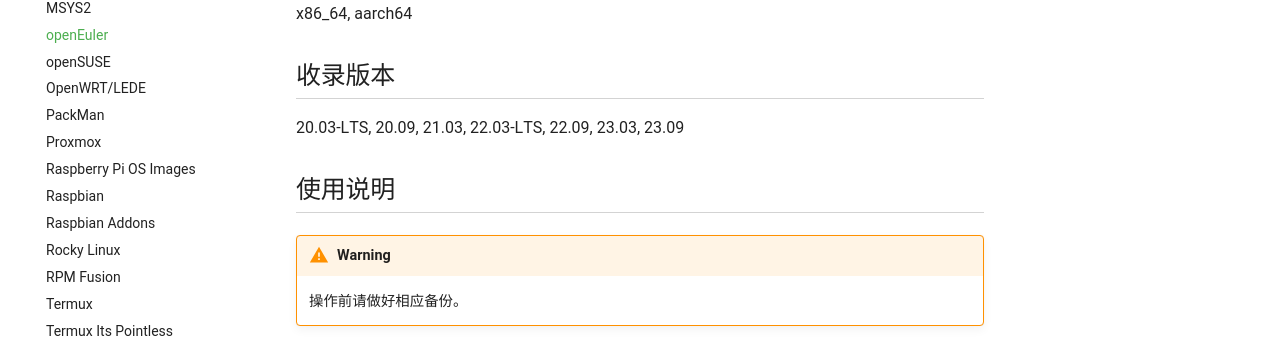
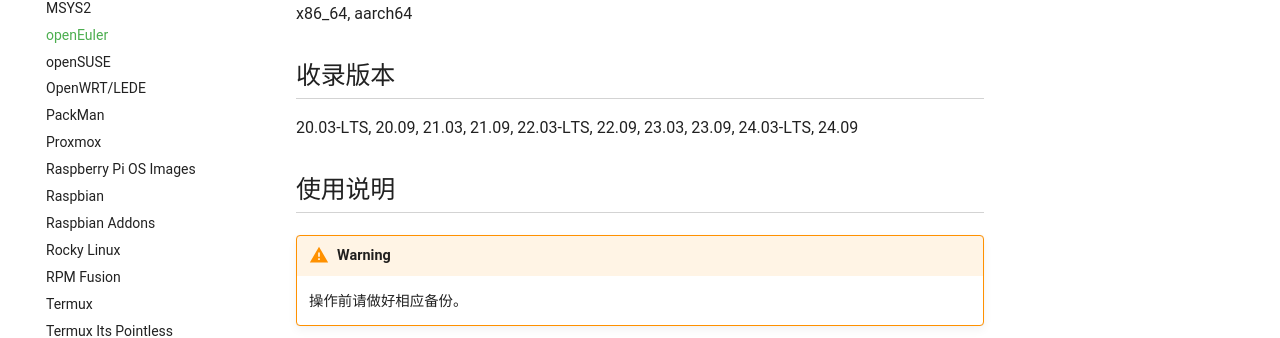
Before and after one commit to ustclug/mirrorhelp, an MkDocs documentation site: the page built from docs/openeuler.md, in a window 1280 px wide and 1357 px high. Shown: the part 463-801 px from the top of the window. Built offline with MkDocs 1.6.1 and Material for MkDocs 9.7.7, drawn with Linux system fonts in a browser that asks for light colours; comment, search, counter and statistics services are not loaded.

Commit message:
openeuler: Add supported versions (#272)

```diff
--- a/docs/openeuler.md
+++ b/docs/openeuler.md
@@ -14,7 +14,7 @@
 
 ## 收录版本
 
-20.03-LTS, 20.09, 21.03, 22.03-LTS, 22.09, 23.03, 23.09
+20.03-LTS, 20.09, 21.03, 21.09, 22.03-LTS, 22.09, 23.03, 23.09, 24.03-LTS, 24.09
 
 ## 使用说明
 
```
